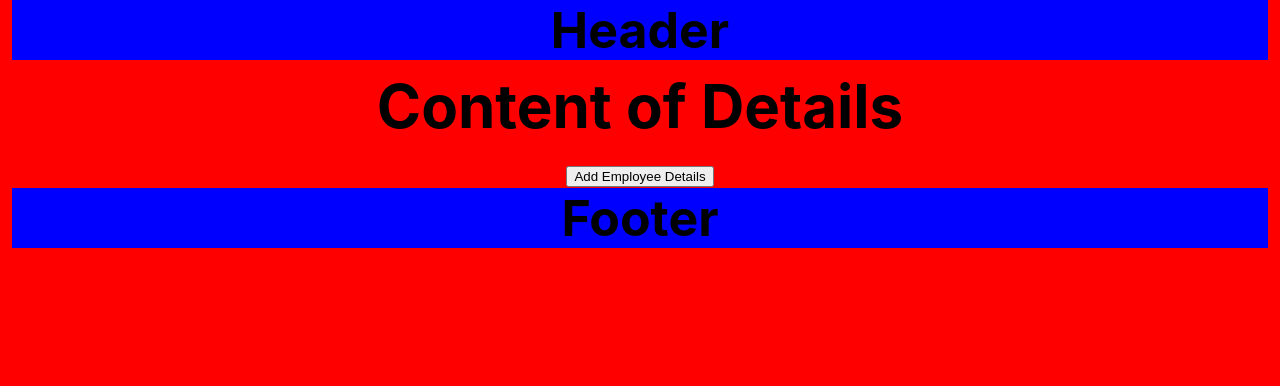
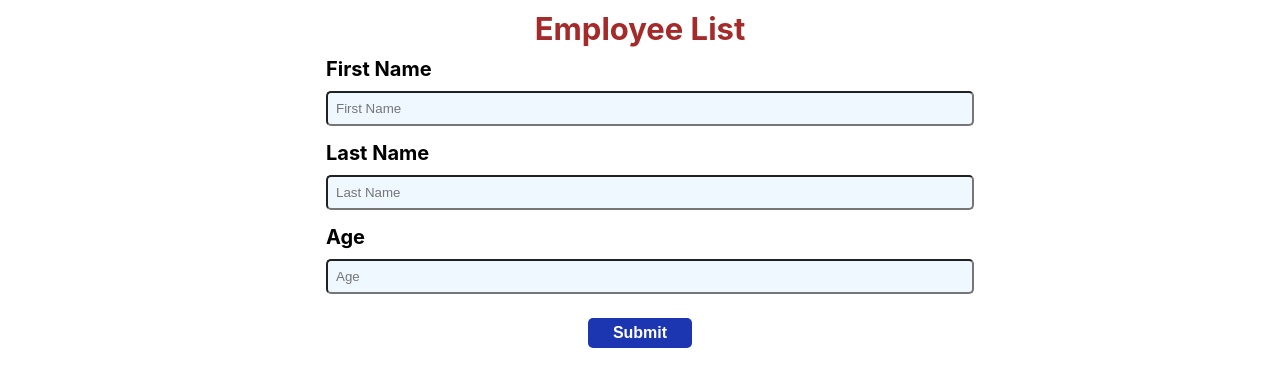
Before and after one commit to Gopinathbabu/basic-details, a React (Create React App) app: page /basic-details/add in a window 1280 px wide. Shown: the top 386 px of the page. Built offline with nearby package versions, Linux system fonts and the light colour scheme.

Commit message:
added some file

```diff
--- a/package.json
+++ b/package.json
@@ -40,6 +40,7 @@
   },
   "devDependencies": {
     "gh-pages": "^6.1.1",
+    "react-router-dom": "^6.24.1",
     "sass": "^1.77.6"
   }
 }
--- a/src/App.js
+++ b/src/App.js
@@ -1,15 +1,23 @@
 import './App.scss';
 import './employeeList.scss';
-import Header from './Header';
-import Footer from './Footer';
+// import Header from './Header';
+// import Footer from './Footer';
 import Content from './Content';
+import ShowEmployeeList from './employeeList';
+import { Route, BrowserRouter as Router, Routes } from 'react-router-dom';
 
 function App() {
   return (
     <div className="App">
-      <Header></Header>
-      <Content></Content>
-      <Footer></Footer>
+      <Router>
+        <Routes>
+          <Route path='/basic-details/' element={<ShowEmployeeList />} />
+          <Route path='/basic-details/add/' element={<Content />} />
+        </Routes>
+      </Router>
+      {/* <Content></Content> */}
+      {/* <ShowEmployeeList></ShowEmployeeList> */}
+      {/* <Footer></Footer> */}
       {/* <header className="App-header">
         <img src={logo} className="App-logo" alt="logo" />
         <p>
--- a/src/App.scss
+++ b/src/App.scss
@@ -24,35 +24,92 @@
 }
 
 .content {
-  height: 100%;
-  display: block;
+  // height: 100%;
+  // display: flex;
+  // justify-content: center;
+  // flex-direction: column;
+  // align-items: center;
   text-align: center;
-  justify-content: center;
-  flex-direction: column;
-  align-items: center;
   font-weight: bold;
   font-size: 30px;
+  margin-bottom: 40px;
   &__addEmpButton {
 
   }
   &__header-text {
     margin: 10px 0px 10px 0px;
+    font-size: 31px;
+    color: brown;
   }
   &__allFields {
     display: flex;
     justify-content: center;
     flex-direction: column;
-    // align-items: center;
+    align-items: center;
     // gap: 20px;
     &:last-child {
       margin-bottom: 20px;
     }
-    &__fieldContainer {
-      display: flex;
-      flex-direction: column;
-      &__name {
-        font-size: 15px;
-        font-weight: unset;
+    &__form {
+      width: 50%;
+      @media only screen and (max-width: 700px) {
+        width: unset;
+      }
+      &__fieldContainer {
+        display: flex;
+        flex-direction: column;
+        align-items: flex-start;
+        margin-bottom: 15px;
+        &__name {
+          font-size: 20px;
+          font-weight: bold;
+          padding-bottom: 10px;
+          &__input-first {
+            width: 100%;
+            background-color: aliceblue;
+            padding: 8px;
+            border-radius: 5px;
+            &:focus {
+              background-color: white;
+            }
+          }
+          &__input-last {
+            width: 100%;
+            background-color: aliceblue;
+            padding: 8px;
+            border-radius: 5px;
+            &:focus {
+              background-color: white;
+            }
+          }
+          &__input-age {
+            width: 100%;
+            background-color: aliceblue;
+            padding: 8px;
+            border-radius: 5px;
+            &::-webkit-outer-spin-button,
+            &::-webkit-inner-spin-button {
+              -webkit-appearance: none;
+              margin: 0;
+              -moz-appearance: textfield;
+            }
+            &:focus {
+              background-color: white;
+            }
+          }
+        }
+        &__submit-button {
+          border-radius: 5px;
+          padding: 6px 25px;
+          background-color: #1c35b1;
+          border: unset;
+          color: white;
+          font-size: 16px;
+          font-weight: 700;
+          &:hover, &:focus {
+            background-color: #09123e;
+          }
+        }
       }
     }
   }
--- a/src/Content.js
+++ b/src/Content.js
@@ -3,13 +3,13 @@ import { useState } from 'react';
 import ShowEmployeeList from './employeeList';
 
 const Content = () => {
-    const [empDetails, setEmpDetails] = useState(false);
+    // const [empDetails, setEmpDetails] = useState(false);
     const [addEmpDetails, setAddEmpDetails] = useState([]);
     const [countid, setCountid] = useState(0);
 
-    const handleAddEmpDetails = () => {
-        setEmpDetails(empDetails => !empDetails);
-    }
+    // const handleAddEmpDetails = () => {
+    //     setEmpDetails(empDetails => !empDetails);
+    // }
 
     function handleSubmit(event) {
         event.preventDefault();
@@ -60,30 +60,30 @@ const Content = () => {
     return (
         <main className='content'>
             <h1 className='content__header-text'>
-                Content of Details
-                </h1>
-            <button className='content__addEmpButton' onClick={() => handleAddEmpDetails()}>
+                Employee List
+            </h1>
+            {/* <button className='content__addEmpButton' onClick={() => handleAddEmpDetails()}>
                 Add Employee Details
-            </button>
-            { empDetails && (
+            </button> */}
+            {/* { empDetails && ( */}
                 <div className='content__allFields'>
-                    <form onSubmit={(e) => handleSubmit(e)}>
-                        <div className='content__allFields__fieldContainer'>
-                            <label className='content__allFields__fieldContainer__name'>First Name</label>
-                            <input type='text' data-id={''} name='firstname' id='firstname' placeholder='First Name' required/>
+                    <form className='content__allFields__form' onSubmit={(e) => handleSubmit(e)}>
+                        <div className='content__allFields__form__fieldContainer'>
+                            <label className='content__allFields__form__fieldContainer__name'>First Name</label>
+                            <input className='content__allFields__form__fieldContainer__name__input-first' type='text' data-id={''} name='firstname' id='firstname' placeholder='First Name' required/>
                         </div>
-                        <div className='content__allFields__fieldContainer'>
-                            <label className='content__allFields__fieldContainer__name'>Last Name</label>
-                            <input type='text' name='lastname' id='lastname' placeholder='Last Name' required/>
+                        <div className='content__allFields__form__fieldContainer'>
+                            <label className='content__allFields__form__fieldContainer__name'>Last Name</label>
+                            <input className='content__allFields__form__fieldContainer__name__input-last' type='text' name='lastname' id='lastname' placeholder='Last Name' required/>
                         </div>
-                        <div className='content__allFields__fieldContainer'>
-                            <label className='content__allFields__fieldContainer__name'>Age</label>
-                            <input type='number' name='age' id='age' placeholder='Age' required/>
+                        <div className='content__allFields__form__fieldContainer'>
+                            <label className='content__allFields__form__fieldContainer__name'>Age</label>
+                            <input className='content__allFields__form__fieldContainer__name__input-age' type='number' name='age' id='age' placeholder='Age' required/>
                         </div>
-                        <input type='submit'/>
+                        <input className='content__allFields__form__fieldContainer__submit-button' type='submit'/>
                     </form>
                 </div>
-            )}
+            {/* )} */}
             { addEmpDetails.length > 0 && (
                 <ShowEmployeeList addEmpDetails={addEmpDetails} deletingEmp={deletingEmp} editEmp={editEmp} />
             )}
--- a/src/employeeList.js
+++ b/src/employeeList.js
@@ -1,39 +1,62 @@
 import React from 'react';
+import { useNavigate } from 'react-router-dom'
 
 const ShowEmployeeList = ({addEmpDetails, deletingEmp, editEmp}) => {
+    let table;
+    const navigate = useNavigate();
+
+    if(addEmpDetails) {
+        table = addEmpDetails.map((item, i) => (
+                    <tr className='employee__container__trow' key={item.id} value={item.id}>
+                        <td className='employee__container__trow__tdata'>{item.firstname}</td>
+                        <td className='employee__container__trow__tdata'>{item.lastname}</td>
+                        <td className='employee__container__trow__tdata'>{item.age}</td>
+                        <td className='employee__container__trow__tdata'>
+                            <button className='employee__container__trow__tdata__del-button' value={i} onClick={(value) => deletingEmp(i)}>Delete Employee</button>
+                        </td>
+                        <td className='employee__container__trow__tdata'>
+                            <button className='employee__container__trow__tdata__edit-button' value={item} onClick={(value) => editEmp(i)}>Edit Employee</button>
+                        </td>
+                    </tr>
+
+                ))
+    }
+    else {
+        table = <tr className='employee__container__trow'>
+                    <td className='employee__container__trow__tdata' colSpan="5">
+                        <div className='employee__container__trow__tdata__empty-state'>
+                            <svg viewBox="64 64 896 896" focusable="false" data-icon="smile" width="1em" height="1em" fill="currentColor" aria-hidden="true"><path d="M288 421a48 48 0 1096 0 48 48 0 10-96 0zm352 0a48 48 0 1096 0 48 48 0 10-96 0zM512 64C264.6 64 64 264.6 64 512s200.6 448 448 448 448-200.6 448-448S759.4 64 512 64zm263 711c-34.2 34.2-74 61-118.3 79.8C611 874.2 562.3 884 512 884c-50.3 0-99-9.8-144.8-29.2A370.4 370.4 0 01248.9 775c-34.2-34.2-61-74-79.8-118.3C149.8 611 140 562.3 140 512s9.8-99 29.2-144.8A370.4 370.4 0 01249 248.9c34.2-34.2 74-61 118.3-79.8C413 149.8 461.7 140 512 140c50.3 0 99 9.8 144.8 29.2A370.4 370.4 0 01775.1 249c34.2 34.2 61 74 79.8 118.3C874.2 413 884 461.7 884 512s-9.8 99-29.2 144.8A368.89 368.89 0 01775 775zM664 533h-48.1c-4.2 0-7.8 3.2-8.1 7.4C604 589.9 562.5 629 512 629s-92.1-39.1-95.8-88.6c-.3-4.2-3.9-7.4-8.1-7.4H360a8 8 0 00-8 8.4c4.4 84.3 74.5 151.6 160 151.6s155.6-67.3 160-151.6a8 8 0 00-8-8.4z"></path></svg>
+                            <p className='employee__container__trow__tdata__empty-state__text'>Data Not Found</p>
+                        </div>
+                    </td>
+                </tr>
+    }
 
     return (
-        // { addEmpDetails && (
-            <>
-                <h2>Employee List</h2>
-                <div className='employee-container'>
+        <div className='employee'>
+            <div className='employee__title'>
+                <h1 className='employee__title__text'>
+                    Employee List
+                </h1>
+                <button className='employee__title__button' onClick={() => navigate('/basic-details/add/')}>
+                    +
+                </button>
+            </div>
+            <div className='employee__container'>
                 <table>
                     <tbody>
-                            <tr className='employee-container__trow'>
-                                <th className='employee-container__trow__thead'>First Name</th>
-                                <th className='employee-container__trow__thead'>Last Name</th>
-                                <th className='employee-container__trow__thead'>Age</th>
-                                <th className='employee-container__trow__thead'>Delete</th>
-                                <th className='employee-container__trow__thead'>Edit</th>
+                        <tr className='employee__container__trow'>
+                            <th className='employee__container__trow__thead'>First Name</th>
+                            <th className='employee__container__trow__thead'>Last Name</th>
+                            <th className='employee__container__trow__thead'>Age</th>
+                            <th className='employee__container__trow__thead'>Delete</th>
+                            <th className='employee__container__trow__thead'>Edit</th>
                         </tr>
-                            { addEmpDetails && addEmpDetails.map((item, i) => (
-                                <tr className='employee-container__trow' key={item.id} value={item.id}>
-                                    <td className='employee-container__trow__tdata'>{item.firstname}</td>
-                                    <td className='employee-container__trow__tdata'>{item.lastname}</td>
-                                    <td className='employee-container__trow__tdata'>{item.age}</td>
-                                    <td className='employee-container__trow__tdata'>
-                                        <button className='employee-container__trow__tdata__del-button' value={i} onClick={(value) => deletingEmp(i)}>Delete Employee</button>
-                                    </td>
-                                    <td className='employee-container__trow__tdata'>
-                                        <button className='employee-container__trow__tdata__edit-button' value={item} onClick={(value) => editEmp(i)}>Edit Employee</button>
-                                    </td>
-                                </tr>
-                            ))}
+                        {table}
                     </tbody>
                 </table>
             </div>
-            </>
-        // )}
+        </div>
     )
 }
 
--- a/src/index.scss
+++ b/src/index.scss
@@ -7,7 +7,7 @@ body {
     sans-serif;
   -webkit-font-smoothing: antialiased;
   -moz-osx-font-smoothing: grayscale;
-  background-color: $primary-color;
+  // background-color: $primary-color;
 }
 
 code {
```
Also changed, not shown: src/employeeList.scss (+46 -1 lines), 1 other file (tests, documents, lock files or other folders). Lines whose indentation alone changed are shown as unchanged.
